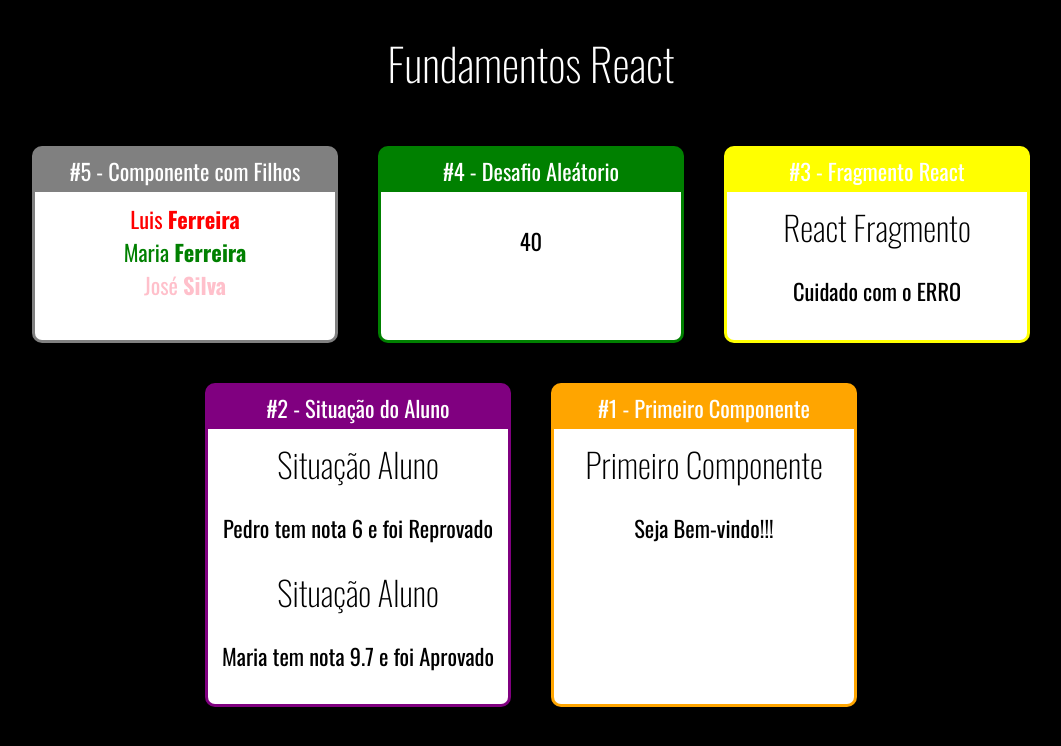
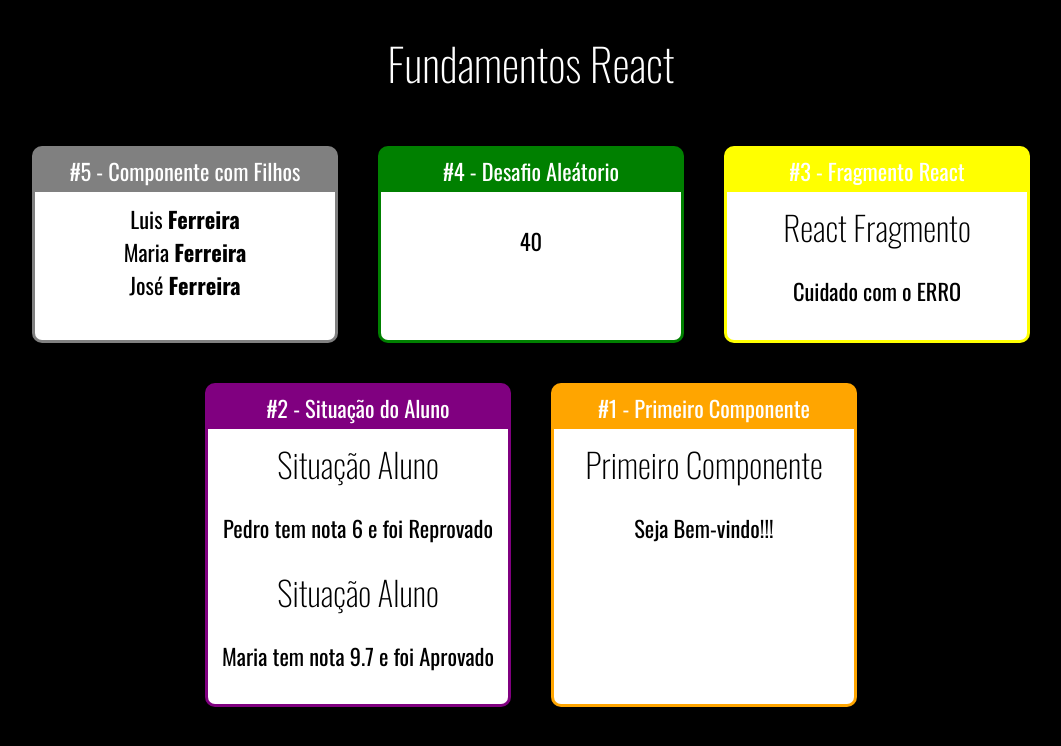
Before and after one commit to CoderEduardo/React, a React (Create React App) app in the folder fundamentos-react/: page / in a window 1280 px wide. Shown: the top 746 px of the page, without its empty margins (109-1170 px from the left). Built offline with nearby package versions, Linux system fonts and the light colour scheme.

Commit message:
Passando parametros de filho para pai

```diff
--- a/fundamentos-react/src/App.jsx
+++ b/fundamentos-react/src/App.jsx
@@ -7,6 +7,7 @@
 import Aleatorio from "./components/basicos/Aleatorio";
 import Card from "./components/layout/Card";
 import Familia from "./components/basicos/Familia";
+import FamiliaMembro from "./components/basicos/FamiliaMembro";
 
 export default _ =>
     <div className="App">
@@ -15,7 +16,11 @@
         <div className="Cards">
 
             <Card titulo="#5 - Componente com Filhos" color="gray">
-                <Familia sobrenome="Ferreira"></Familia>
+                <Familia sobrenome="Ferreira">
+                    <FamiliaMembro nome="Luis" />
+                    <FamiliaMembro nome="Maria" />
+                    <FamiliaMembro nome="José" />
+                </Familia>
             </Card>
 
 
--- a/fundamentos-react/src/components/basicos/Familia.jsx
+++ b/fundamentos-react/src/components/basicos/Familia.jsx
@@ -1,13 +1,14 @@
-import React from "react";
-import FamiliaMembro from "./FamiliaMembro";
+import React, {cloneElement} from "react";
 
 export default props => {
 
     return (
         <div>
-            <FamiliaMembro nome="Luis" sobrenome={props.sobrenome} CorFonte="red" />
-            <FamiliaMembro nome="Maria" {...props} CorFonte="green" />
-            <FamiliaMembro nome="José" sobrenome="Silva" CorFonte="pink" />
+            {
+                props.children.map((child, i) => {
+                    return cloneElement(child,{...props, key: i})
+                })
+            }
         </div>
     )
 }
--- a/fundamentos-react/src/components/basicos/FamiliaMembro.jsx
+++ b/fundamentos-react/src/components/basicos/FamiliaMembro.jsx
@@ -2,12 +2,7 @@
 
 export default props => {
 
-    const CorFonte = {
-        color: props.CorFonte || 'black'
-    }
-
-
     return (
-        <div style={CorFonte}>{props.nome} <strong>{props.sobrenome}</strong></div>
+        <div>{props.nome} <strong>{props.sobrenome}</strong></div>
     )
 }
```
